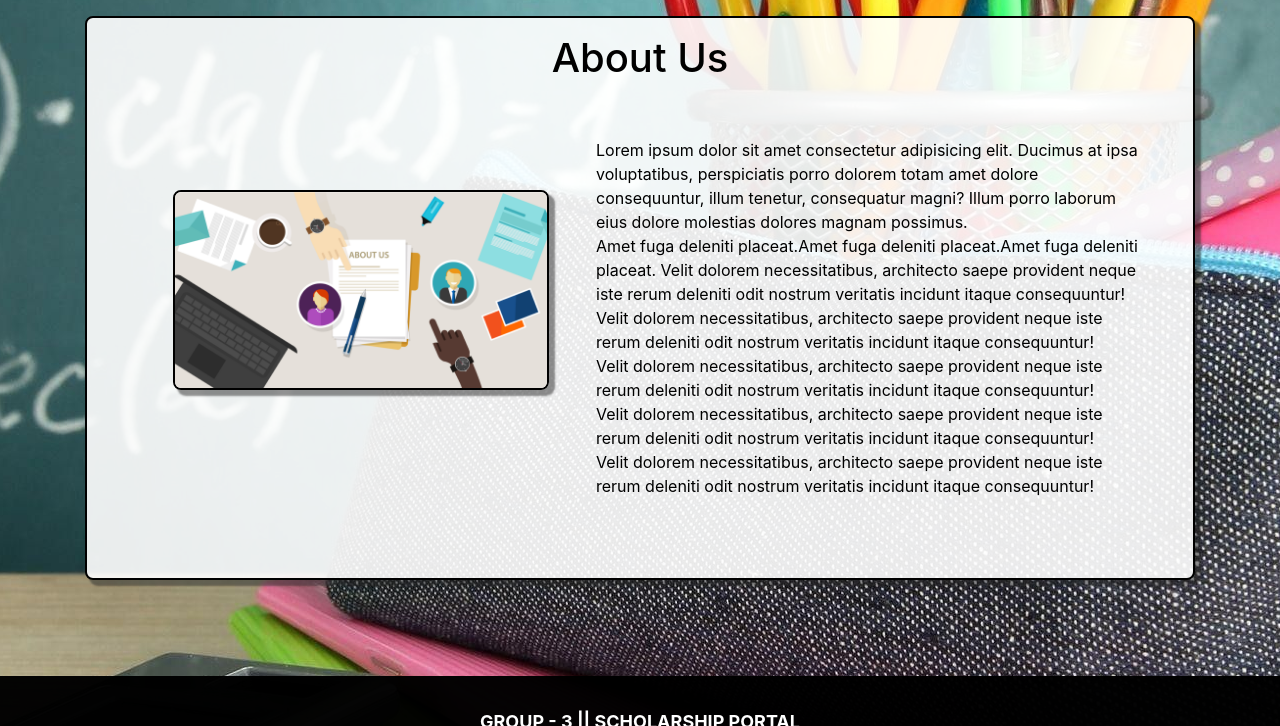
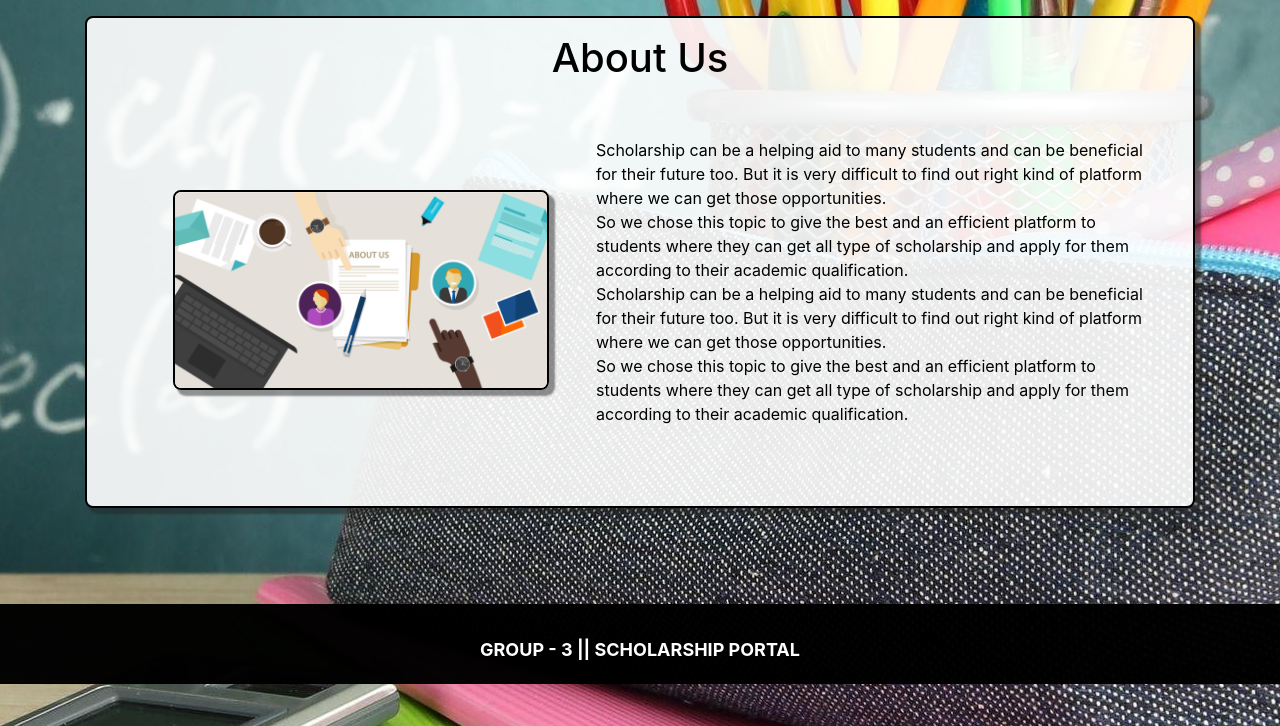
Before and after one commit to sourad80/InternshipPortal, a Flask app: page /about in a window 1280 px wide. Shown: the part 74-800 px from the top of the page. Run offline with Flask 2, Linux system fonts and the light colour scheme; some libraries are stand-ins or nearby versions.

Commit message:
Minor updates

```diff
--- a/templates/about.html
+++ b/templates/about.html
@@ -10,20 +10,19 @@
                     <img src="../static/about.png" alt="About Us">
                 </div>
                 <div class="col-md-7 p-5">
-                    <p>Lorem ipsum dolor sit amet consectetur adipisicing elit. Ducimus at ipsa voluptatibus,
-                        perspiciatis porro dolorem totam amet dolore consequuntur, illum tenetur, consequatur
-                        magni? Illum porro laborum eius dolore molestias dolores magnam possimus.<br>
-                        Amet fuga deleniti placeat.Amet fuga deleniti placeat.Amet fuga deleniti placeat.
-                        Velit dolorem necessitatibus, architecto saepe provident neque iste rerum deleniti odit
-                        nostrum veritatis incidunt itaque consequuntur!<br>
-                        Velit dolorem necessitatibus, architecto saepe provident neque iste rerum deleniti odit
-                        nostrum veritatis incidunt itaque consequuntur!<br>
-                        Velit dolorem necessitatibus, architecto saepe provident neque iste rerum deleniti odit
-                        nostrum veritatis incidunt itaque consequuntur!<br>
-                        Velit dolorem necessitatibus, architecto saepe provident neque iste rerum deleniti odit
-                        nostrum veritatis incidunt itaque consequuntur!<br>
-                        Velit dolorem necessitatibus, architecto saepe provident neque iste rerum deleniti odit
-                        nostrum veritatis incidunt itaque consequuntur!<br>
+                    <p>Scholarship can be a helping aid to many students and can be beneficial for
+                        their future too. But it is very difficult to find out right kind of platform
+                        where we can get those opportunities.<br>
+                        So we chose this topic to give the best and an efficient platform to students
+                        where they can get all type of scholarship and apply for them according to
+                        their academic qualification.<br>
+                        Scholarship can be a helping aid to many students and can be beneficial for
+                        their future too. But it is very difficult to find out right kind of platform
+                        where we can get those opportunities.<br>
+                        So we chose this topic to give the best and an efficient platform to students
+                        where they can get all type of scholarship and apply for them according to
+                        their academic qualification.<br>
+
                     </p>
                 </div>
             </div>
```
Also changed, not shown: templates/applications.html (+8 -3 lines).
